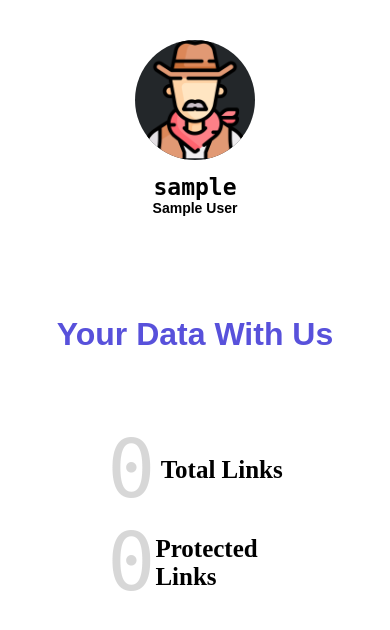
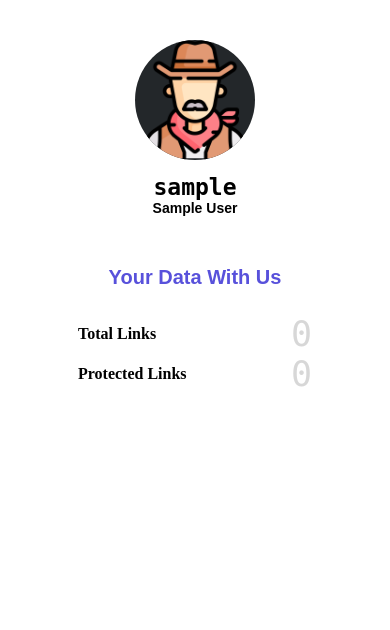
Before and after one commit to Sarthakischauhan/domain-keeper, a Flask app: a page that uses main_app/templates/layout.html in a window 390 px wide. Shown: the part 45-675 px from the top of the page. Run offline with Flask 2, Linux system fonts and the light colour scheme; the visitor is signed in with stand-in values (Sample User, id 1); data comes from the database, SQL or seed files in the repository; data that the repository does not hold is empty.

Commit message:
added responsiveness

```diff
--- a/main_app/static/account.css
+++ b/main_app/static/account.css
@@ -58,6 +58,7 @@
     width: 20%;
     align-items: center;
     justify-content: space-between;
+    flex-direction: row-reverse;
 }
 
 #n-data{
@@ -138,6 +139,13 @@
 }
 
 
+@media only screen and (max-width: 650px) {
+    .n-set{
+        width: 50%;
+    }
+}
+
+
 @media only screen and (max-width: 550px) {
     #acc-username{
         font-size: 27px;
@@ -148,10 +156,23 @@
     #avatar-img{
         width: 150px;
     }
+    #n-head{
+        font-size: 20px;
+    }
+    #n-data{
+        font-size: 60px;
+    }
+    #sec1-heading{
+        font-size: 28px;
+    }
+    .stats-data{
+        margin-top: 40px;
+    }
+
 
 }
 
-@media only screen and (max-width: 430px) {
+@media only screen and (max-width: 450px) {
     #acc-username{
         font-size: 23px;
     }
@@ -161,5 +182,37 @@
     #avatar-img{
         width: 120px;
     }
+    #n-head{
+        font-size: 18px;
+    }
+    #n-data{
+        font-size: 40px;
+    }
+    .n-set{
+        width: 60%;
+    }
+    #sec1-heading{
+        font-size: 25px;
+    }
 
 }
+
+
+@media only screen and (max-width: 450px) {
+    #sec1-heading{
+        font-size: 20px;
+    }
+    #n-head{
+        font-size: 16px;
+    }
+    #n-data{
+        font-size: 35px;
+    }
+    .stats-data{
+        margin-top: 25px;
+    }
+    .user-data{
+        margin-top: 50px;
+    }
+
+}
```
